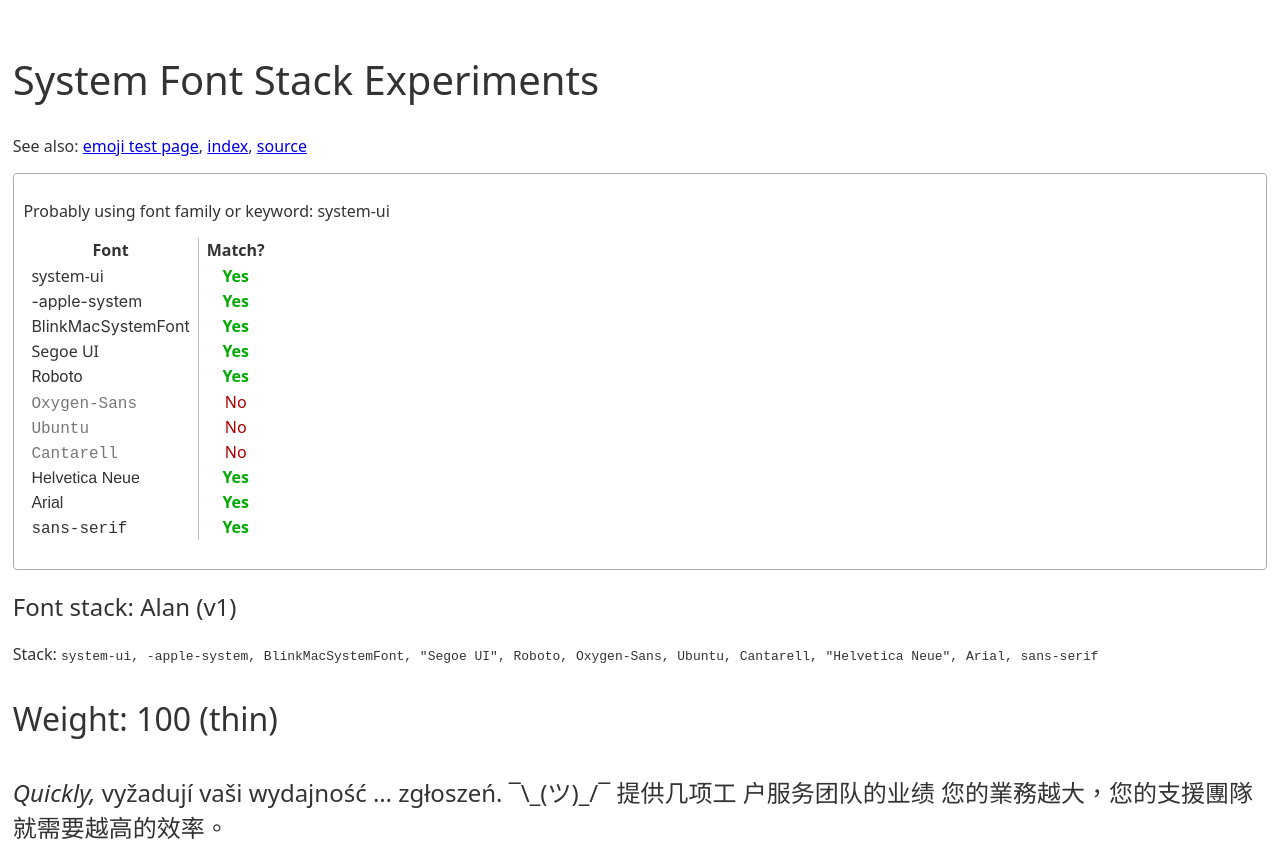
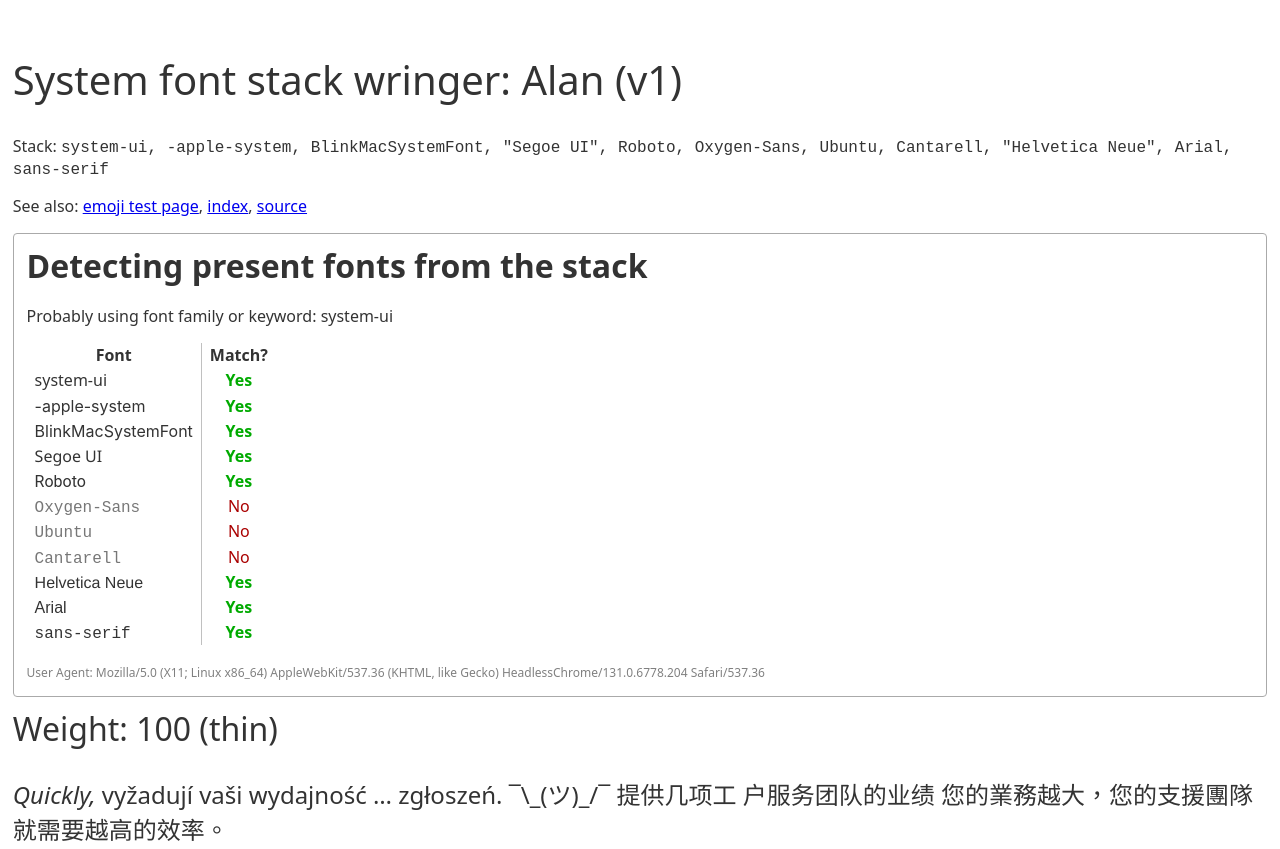
Before and after one commit to alanhogan/system-font-stack-experiments, a plain HTML site: page docs/wringer.html in a window 1280 px wide. Shown: the top 849 px of the page. Drawn offline with Linux system fonts and the light colour scheme.

Commit message:
Tidy up font detection and add UA for screen shot sanity purposes

```diff
--- a/docs/font-stack-tests.css
+++ b/docs/font-stack-tests.css
@@ -4,6 +4,7 @@ html {
 body {
   padding: 1.6em 0.8em;
   margin: 0 auto;
+  font-size: 16px;
 }
 html, body {
   font-family: Palatino, Garamond, serif;
@@ -22,11 +23,13 @@ h2 {
   font-size: 150%;
   line-height: 1.4;
   font-weight: 300;
+  margin: 0.2em 0;
 }
 
 h3 {
   font-size: 200%;
   line-height: 1.4;
+  margin: 0.2em 0;
 }
 
 
@@ -129,9 +132,10 @@ table {
 
 
 .guess-box {
-  padding: 0.6em;
+  padding: 0.2em 0.8em;
   border: 1px solid #aaa;
   border-radius: 4px;
+  margin: 0.6em 0;
 }
 
 
@@ -158,3 +162,8 @@ table {
 .guess-table td:last-of-type {
   text-align: center;
 }
+
+.UA {
+  color: gray;
+  font-size: 12px;
+}
--- a/docs/wringer.html
+++ b/docs/wringer.html
@@ -10,7 +10,8 @@
 </head>
 <body class="alan-1">
 
-  <h1>System Font Stack Experiments</h1>
+  <h1>System font stack wringer: Alan (v1)</h1>
+  <p>Stack: <code>system-ui, -apple-system, BlinkMacSystemFont, "Segoe UI", Roboto, Oxygen-Sans, Ubuntu, Cantarell, "Helvetica Neue", Arial, sans-serif</code></p>
 
   <p>
     See also: <a href=emoji.html>emoji test page</a>,
@@ -19,6 +20,7 @@
   </p>
 
   <div class="guess-box">
+    <h3>Detecting present fonts from the stack</h3>
     <p id="probable-font"></p>
 
     <table border="0" class="guess-table">
@@ -26,12 +28,13 @@
       <tbody id="font-table">
       </tbody>
     </table>
+
+    <p class="UA">
+      User Agent:
+      <script type="text/javascript">document.write(navigator.userAgent)</script>
+      <!-- Yes, I know it's not performant to use document.write. This is a test page. -->
+    </p>
   </div>
-
-
-  <section>
-    <h2>Font stack: Alan (v1)</h2>
-    <p>Stack: <code>system-ui, -apple-system, BlinkMacSystemFont, "Segoe UI", Roboto, Oxygen-Sans, Ubuntu, Cantarell, "Helvetica Neue", Arial, sans-serif</code></p>
 
   <section class="fw-100">
     <h3 class="fw-inherit">Weight: 100 (thin)</h3>
@@ -684,7 +687,6 @@
       <td>&#x2764;&#xFE0E;&#x263A;&#xFE0E;&#x2708;&#xFE0E;</td>
     </tr></tbody>
    </table>
-  </section>
 
 <script type="text/javascript" src="font-guesser.js"></script>
 </body>
```
Lines whose indentation alone changed are shown as unchanged.
